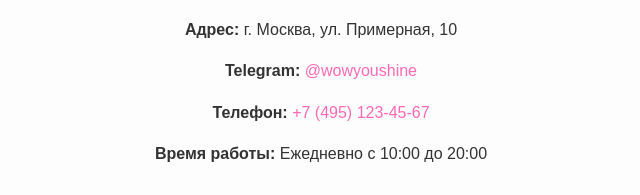
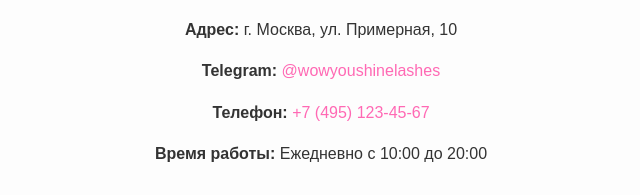
Before and after one commit to vo6i/Tg-Message, a plain HTML site: page index.html in a window 1280 px wide. Shown: the part 1213-1408 px from the top of the page, 319-959 px from the left. Drawn offline with Linux system fonts and the light colour scheme.

Commit message:
Update index.html

```diff
--- a/index.html
+++ b/index.html
@@ -149,7 +149,7 @@
                 <h2>Контакты и запись</h2>
                 <p><strong>Адрес:</strong> г. Москва, ул. Примерная, 10</p>
                 <!-- Обновил контактную информацию для Telegram -->
-                <p><strong>Telegram:</strong> <a href="tg://resolve?domain=Kshik">@wowyoushine</a></p>
+                <p><strong>Telegram:</strong> <a href="tg://resolve?domain=wowyoushinelashes">@wowyoushinelashes</a></p>
                 <p><strong>Телефон:</strong> <a href="tel:+74951234567">+7 (495) 123-45-67</a></p>
                 <p><strong>Время работы:</strong> Ежедневно с 10:00 до 20:00</p>
                 <!-- Используем кнопку с JS обработчиком -->
```
